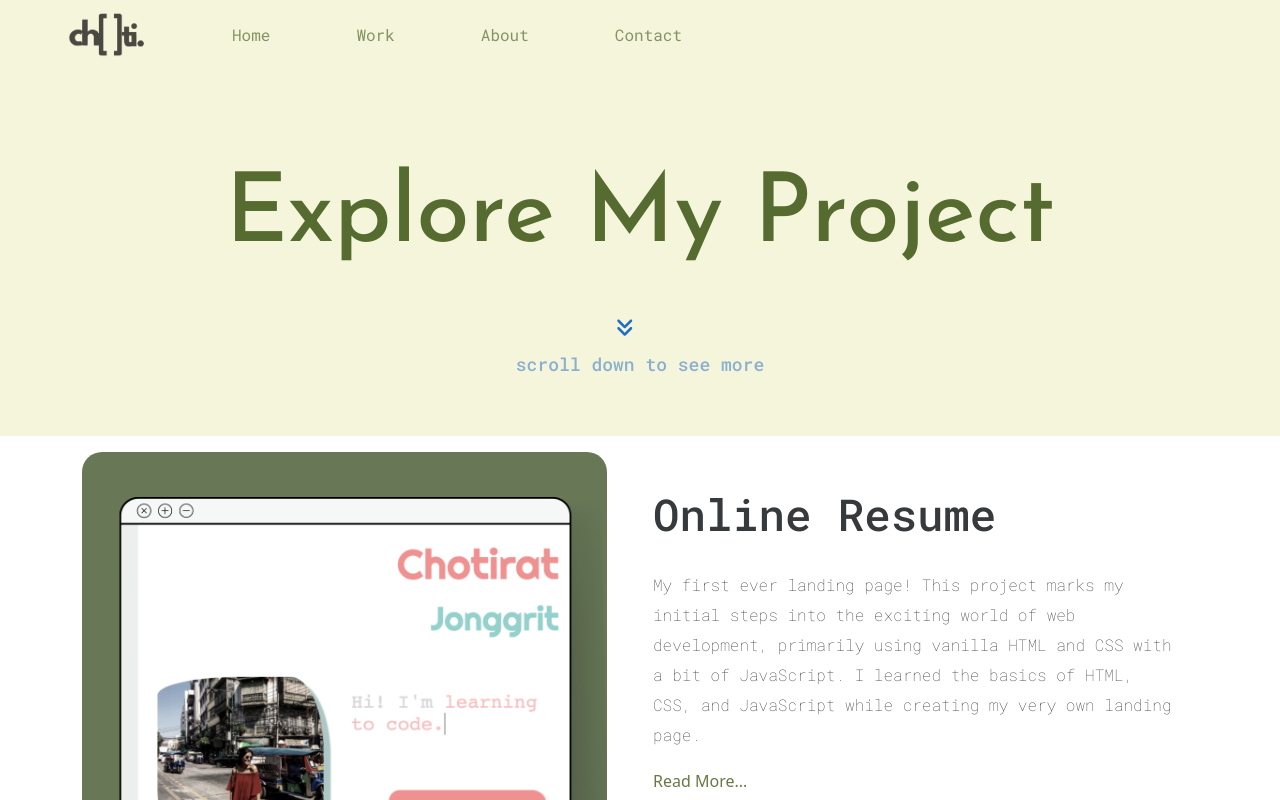
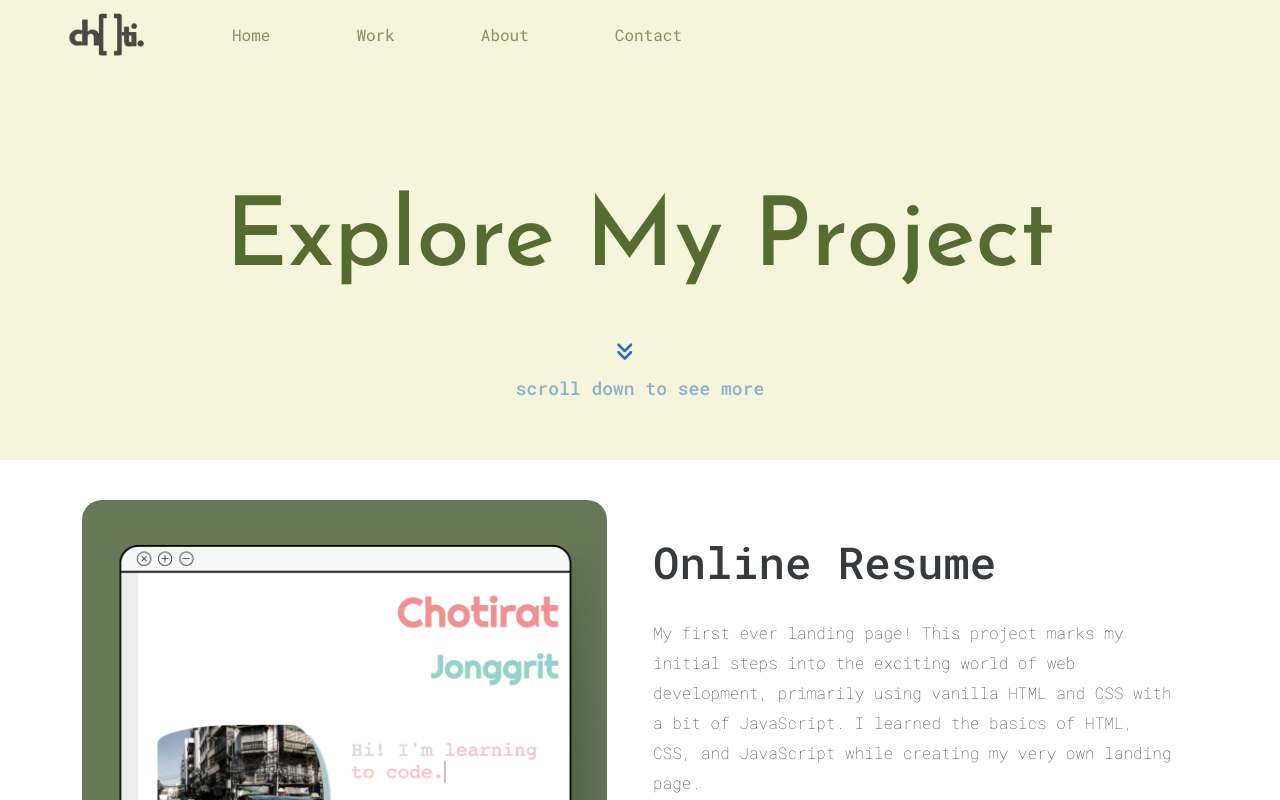
Before and after one commit to jgchoti/jgchoti.github.io, a React (Create React App) app: page /project in a window 1280 px wide. Shown: the top 800 px of the page. Built offline with nearby package versions, Linux system fonts and the light colour scheme.

Commit message:
Update ProjectHeader.js

```diff
--- a/src/component/ProjectHeader.js
+++ b/src/component/ProjectHeader.js
@@ -4,7 +4,7 @@ import { faAnglesDown } from '@fortawesome/free-solid-svg-icons'
 
 function ProjectHeader() {
     return (
-        <div className="hero">
+        <div className="hero mt-4 mb-4">
             <h1>Explore My Project</h1>
             <div className='scroll-text-wrapper'>
                 <FontAwesomeIcon icon={faAnglesDown} />
```
